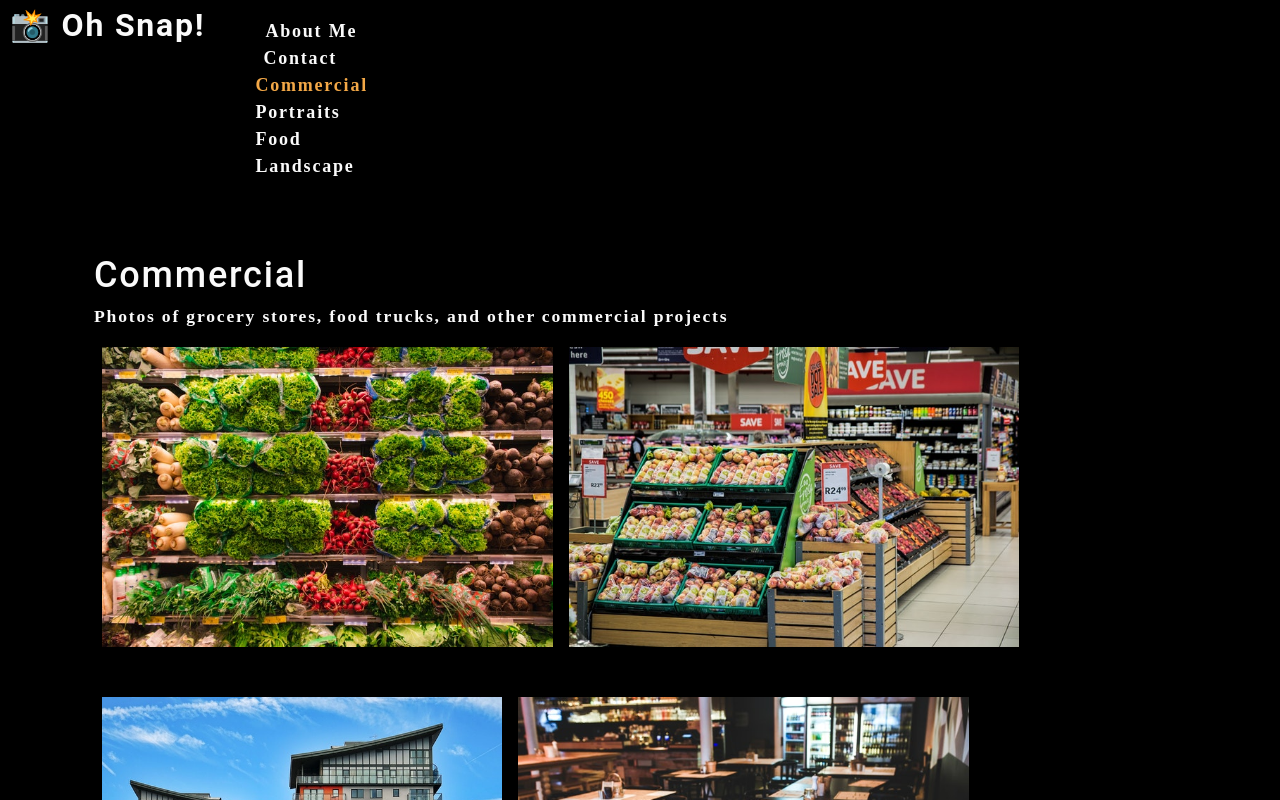
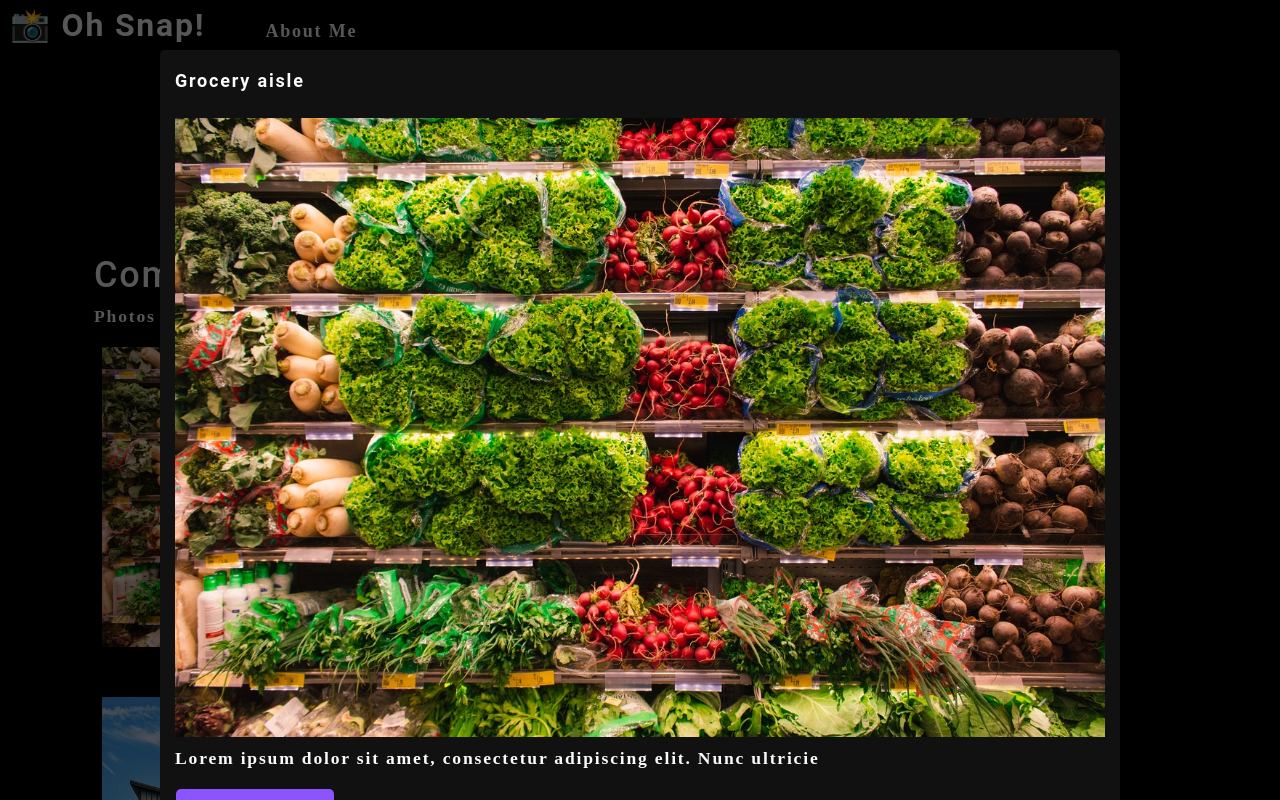
Before and after one commit to clarkspencerc/photo-port, a React (Create React App) app: page / in a window 1280 px wide. Both pictures are taken after a click on the picture 327 px from the left and 496 px from the top of the page. Shown: the top 800 px of the page. Built offline with nearby package versions, Linux system fonts and the light colour scheme.

Commit message:
image enlarging modal

```diff
--- /dev/null
+++ b/src/components/Modal/index.js
@@ -0,0 +1,21 @@
+import React from 'react';
+
+const Modal =({ onClose, currentPhoto }) => {
+    const { name, category, description, index } = currentPhoto;
+    return (
+        <div className="modalBackdrop">
+            <div className="modalContainer">
+                <h3 className="modalTitle">{name}</h3>
+                <img src={require(`../../assets/large/${category}/${index}.jpg`)} alt="current category" />
+                <p>
+                    {description}
+                </p>
+                <button onClick={onClose} type="button">
+                    Close this modal
+                </button>
+            </div>
+        </div>
+    );
+}
+
+export default Modal;
--- a/src/components/PhotoList/index.js
+++ b/src/components/PhotoList/index.js
@@ -1,9 +1,12 @@
 import React, {useState} from 'react';
-
+import Modal from '../Modal';
 
 
 
 const PhotoList = ({category}) => {
+    const [isModalOpen, setIsModalOpen] = useState(false);
+    const [currentPhoto, setCurrentPhoto] = useState();
+
     const [photos] = useState([
 {
         name: 'Grocery aisle',
@@ -99,17 +102,27 @@
     name: 'Park bench',
         category: 'landscape',
             description: 'Lorem ipsum dolor sit amet, consectetur adipiscing elit. Nunc ultricie',
-    },
+}
   ]);
     const currentPhotos = photos.filter((photo) => photo.category === category);
+
+    const toggleModal = (image, i) => {
+        setCurrentPhoto({...image, index: i});
+        setIsModalOpen(!isModalOpen);
+    };
+
     return (
     <div>
+        {isModalOpen && (
+                <Modal onClose={toggleModal} currentPhoto={currentPhoto} />
+        )}
         <div className="flex-row">
             {currentPhotos.map((image, i) => (
                 <img
                     src={require(`../../assets/small/${category}/${i}.jpg`)}
                 alt={image.name}
                 className="img-thumbnail mx-1"
+                onClick={() => toggleModal(image, i)}
                 key={image.name}
             />
             ))}
```
Also changed, not shown: package.json (+7 -2 lines), 1 other file (tests, documents, lock files or other folders). Lines whose indentation alone changed are shown as unchanged.
